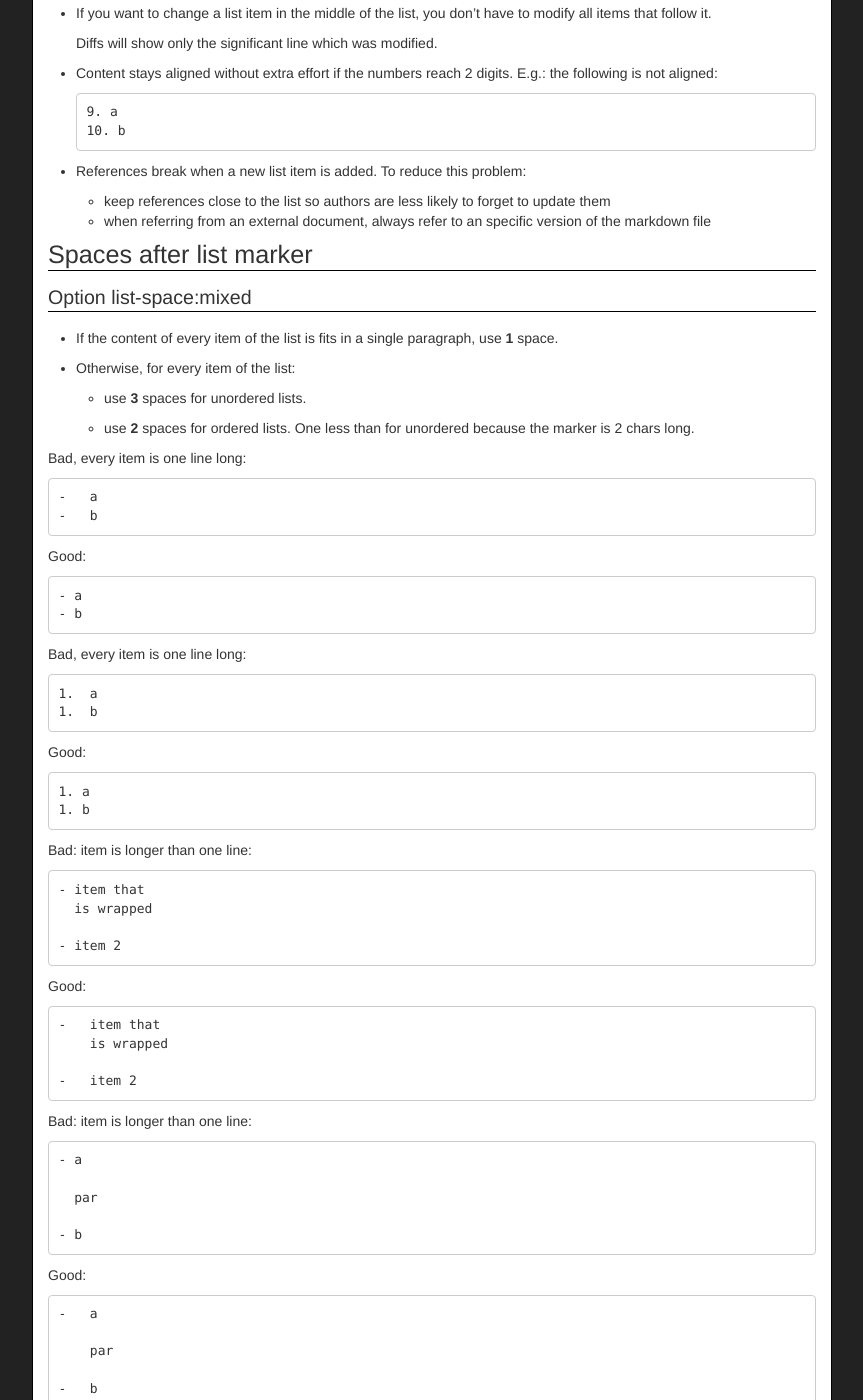
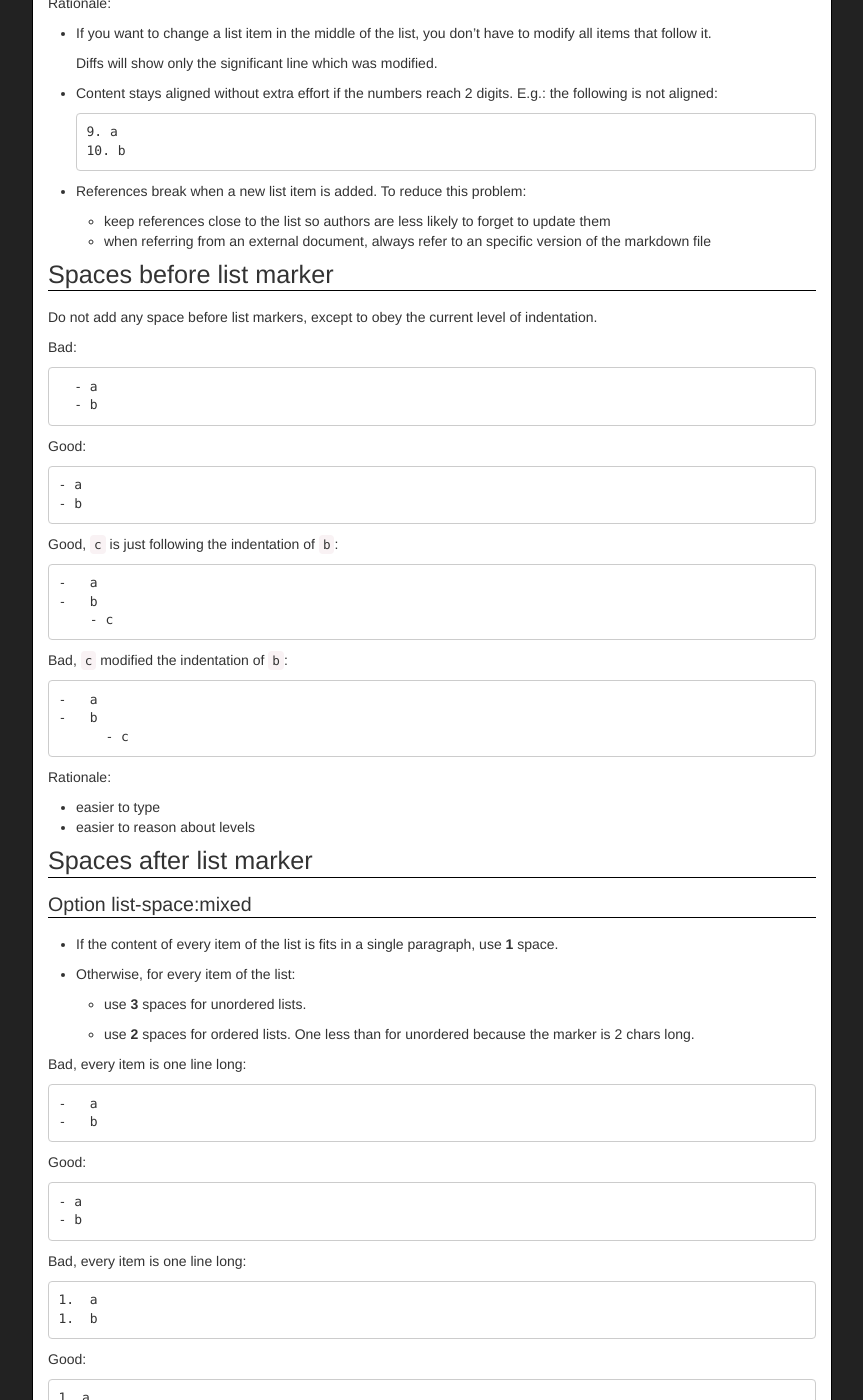
Before and after one commit to cirosantilli/markdown-style-guide, a Jekyll site: the page built from index.md, in a window 1280 px wide and 1400 px high, scrolled down 19039 px. Shown: the whole window, without its empty margins (208-1071 px from the left). Built offline with Jekyll 4.4.1, drawn with Linux system fonts in a browser that asks for light colours; nearby versions of some CDN libraries; some of the changed text lies outside the part shown.

Commit message:
Don't add spaces before list markers. Fixes #6.

```diff
--- a/index.md
+++ b/index.md
@@ -983,6 +983,37 @@ Rationale:
     - keep references close to the list so authors are less likely to forget to update them
     - when referring from an external document, always refer to an specific version of the markdown file
 
+#### Spaces before list marker
+
+Do not add any space before list markers, except to obey the current level of indentation.
+
+Bad:
+
+      - a
+      - b
+
+Good:
+
+    - a
+    - b
+
+Good, `c` is just following the indentation of `b`:
+
+    -   a
+    -   b
+        - c
+
+Bad, `c` modified the indentation of `b`:
+
+    -   a
+    -   b
+          - c
+
+Rationale:
+
+- easier to type
+- easier to reason about levels
+
 #### Spaces after list marker
 
 ##### Option list-space:mixed {#option-list-space-mixed}
```
